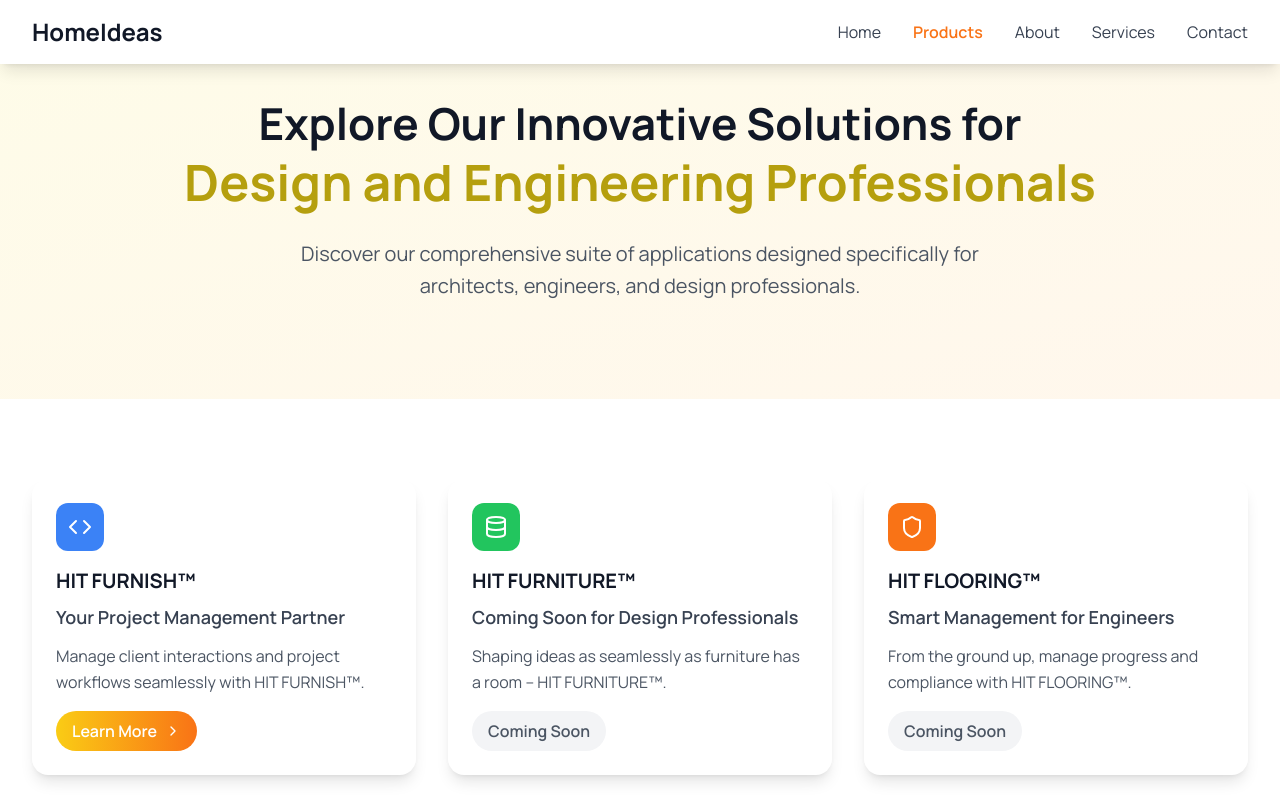
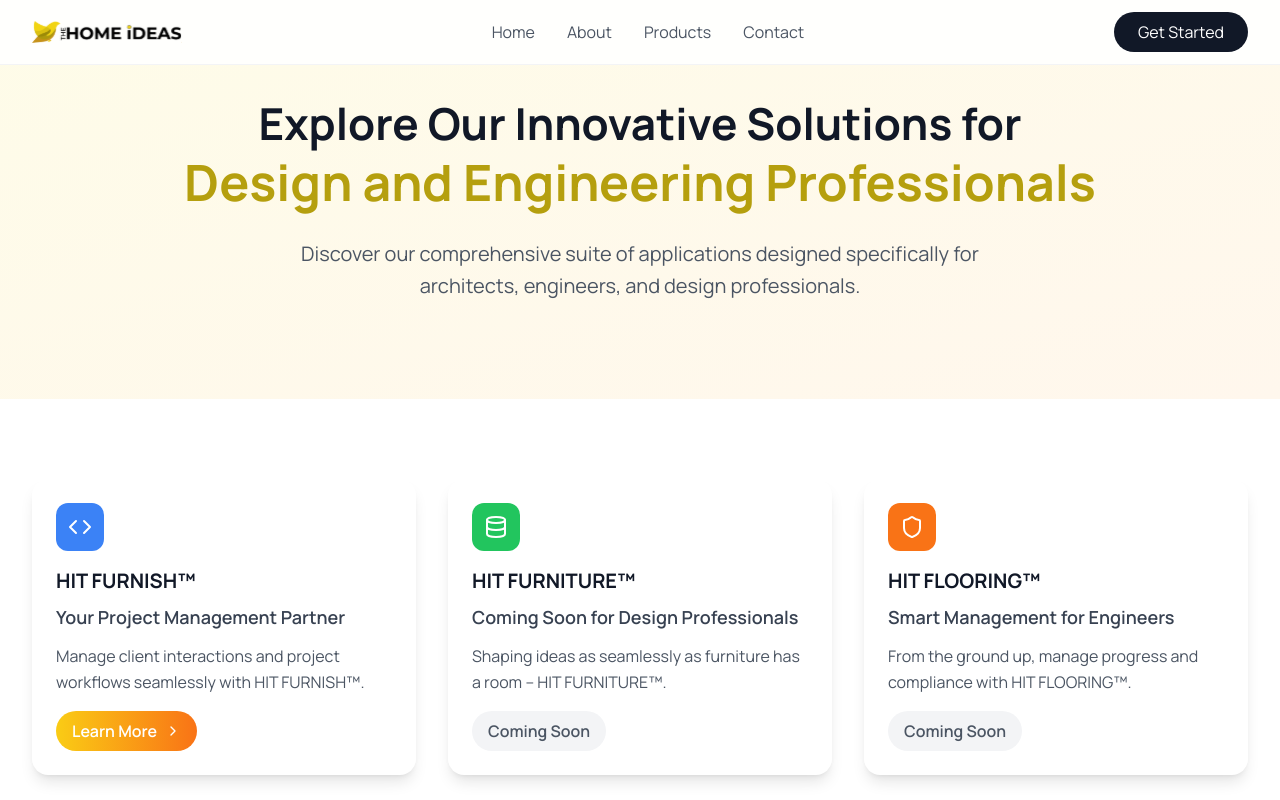
Before and after one commit to Sanjayuiux/homeideas, a Next.js app: page /products in a window 1280 px wide. Shown: the top 800 px of the page. Built offline with nearby package versions, Linux system fonts and the light colour scheme.

Commit message:
add header and footer for products page

```diff
--- a/src/app/products/page.tsx
+++ b/src/app/products/page.tsx
@@ -1,6 +1,8 @@
 'use client'
 import React, { useState, useEffect } from 'react';
 import { ChevronRight, Download, Play, Users, Database, Globe, Shield, Code, Smartphone, BarChart3, Target, ArrowRight, Check, Star } from 'lucide-react';
+import Navigation from '../components/Nav';
+import Footer from '../components/Footer';
 
 const ProductsPage = () => {
   const [isVisible, setIsVisible] = useState(false);
@@ -45,30 +47,9 @@ const ProductsPage = () => {
     }
   ];
 
-  const Navigation = () => (
-    <nav className="bg-white shadow-lg fixed w-full top-0 z-50">
-      <div className="max-w-7xl mx-auto px-4 sm:px-6 lg:px-8">
-        <div className="flex justify-between h-16">
-          <div className="flex items-center">
-            <div className="flex-shrink-0">
-              <span className="text-2xl font-bold text-gray-900">HomeIdeas</span>
-            </div>
-          </div>
-          <div className="hidden md:flex items-center space-x-8">
-            <a href="#" className="text-gray-700 hover:text-orange-500 transition-colors">Home</a>
-            <a href="#" className="text-orange-500 font-semibold">Products</a>
-            <a href="#" className="text-gray-700 hover:text-orange-500 transition-colors">About</a>
-            <a href="#" className="text-gray-700 hover:text-orange-500 transition-colors">Services</a>
-            <a href="#" className="text-gray-700 hover:text-orange-500 transition-colors">Contact</a>
-          </div>
-        </div>
-      </div>
-    </nav>
-  );
-
   return (
     <div className="min-h-screen bg-white font-[!Manrope] overflow-x-hidden">
-      <Navigation />
+      <Navigation/>
 
       {/* Hero Section */}
       <section className="pt-24 pb-16 bg-gradient-to-br from-yellow-50 to-orange-50">
@@ -294,6 +275,7 @@ const ProductsPage = () => {
           </div>
         </div>
       </section>
+      <Footer/>
     </div>
   );
 };
```
